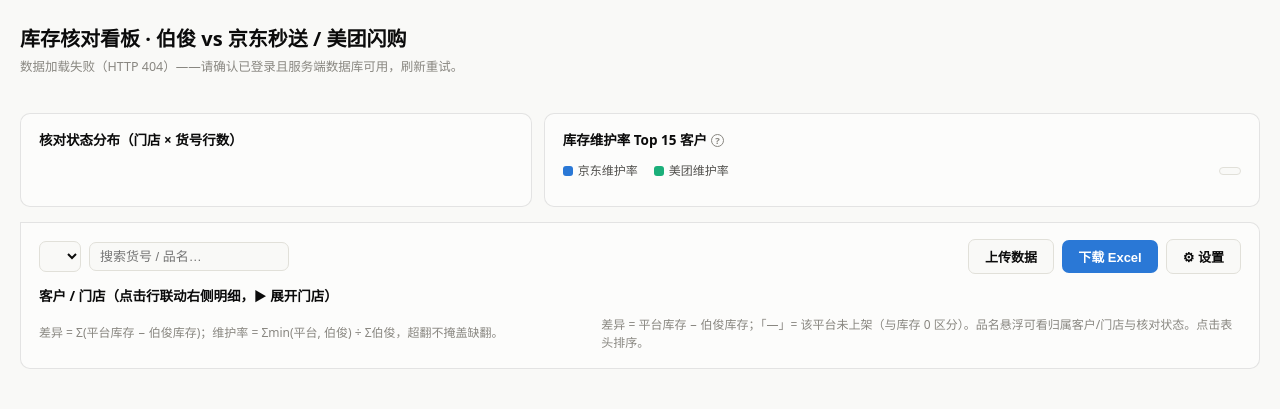
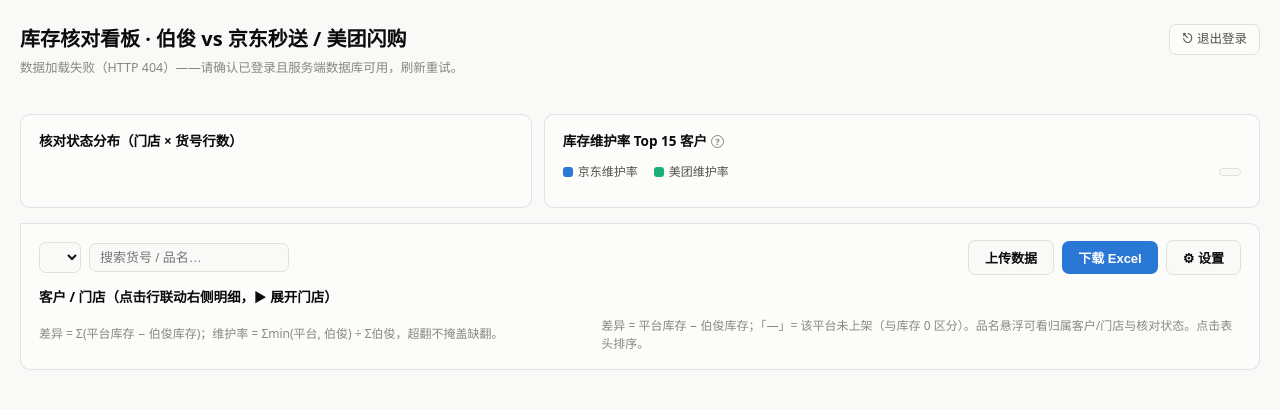
Before and after one commit to sky-carry/china-marketing-retail, a Python web app: template app/templates/dashboard.html in a window 1280 px wide. Shown: the top 409 px of the page. Run offline with Jinja, Linux system fonts and the light colour scheme; the template is opened without the code that fills it, so the values that code supplies are empty.

Commit message:
feat: 页头右上角退出登录按钮
Co-Authored-By: Claude Fable 5 <noreply@anthropic.com>

```diff
--- a/app/templates/dashboard.html
+++ b/app/templates/dashboard.html
@@ -27,6 +27,12 @@ body { background: var(--page); color: var(--ink-1);
   font: 14px/1.5 system-ui, -apple-system, "Segoe UI", "Microsoft YaHei", sans-serif; }
 .wrap { max-width: 1720px; margin: 0 auto; padding: 24px 20px 60px; }
 h1 { font-size: 20px; font-weight: 650; }
+.hdr { display: flex; align-items: center; gap: 12px; }
+.hdr h1 { flex: 1; min-width: 0; }
+.logout { flex: none; color: var(--ink-2); font-size: 12.5px; text-decoration: none;
+  border: 1px solid var(--grid); border-radius: 7px; padding: 5px 12px;
+  background: var(--surface-1); }
+.logout:hover { color: var(--crit); border-color: var(--crit); }
 .sub { color: var(--ink-3); font-size: 12.5px; margin: 4px 0 20px; }
 .card { background: var(--surface-1); border: 1px solid var(--border);
   border-radius: 10px; padding: 16px 18px; }
@@ -172,7 +178,10 @@ tfoot tr:hover td { background: none; }
 </head>
 <body>
 <div class="wrap">
-  <h1>库存核对看板 · 伯俊 vs 京东秒送 / 美团闪购</h1>
+  <div class="hdr">
+    <h1>库存核对看板 · 伯俊 vs 京东秒送 / 美团闪购</h1>
+    <a class="logout" href="logout" title="退出后需重新输入账号密码">⎋ 退出登录</a>
+  </div>
   <div class="sub" id="sub"></div>
 
   <div class="tiles" id="tiles"></div>
```
